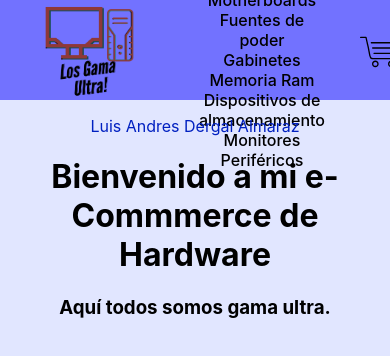
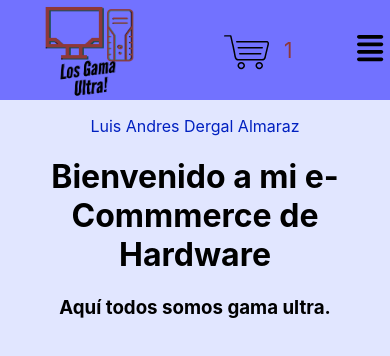
Before and after one commit to luisdergal/eCommerce-Luis-Dergal, a React (Vite) app: page / in a window 390 px wide. Shown: the top 356 px of the page. Built offline with nearby package versions, Linux system fonts and the light colour scheme.

Commit message:
responsive sin funcionalidad

```diff
--- a/package.json
+++ b/package.json
@@ -8,6 +8,10 @@
     "preview": "vite preview"
   },
   "dependencies": {
+    "@fortawesome/fontawesome-svg-core": "^6.1.1",
+    "@fortawesome/free-brands-svg-icons": "^6.1.1",
+    "@fortawesome/free-solid-svg-icons": "^6.1.1",
+    "@fortawesome/react-fontawesome": "^0.2.0",
     "react": "^18.0.0",
     "react-dom": "^18.0.0"
   },
--- a/src/App.css
+++ b/src/App.css
@@ -4,6 +4,7 @@ body {
   background: rgb(225, 230, 255);
   margin: 0px;
   padding: 0px;
+  font-size: 1rem;
 }
 
 .header {
@@ -21,7 +22,6 @@ body {
 
 .header .logo img {
   width: 100px;
-  transition: all 0.3s;
 }
 
 .header .navLinks {
@@ -84,3 +84,139 @@ body {
   66% { color: blue; }
   100% { color: red; }
 }
+
+/* Responsive */
+
+.btnMenu {
+  cursor: pointer;
+  display: none;
+}
+
+ul.show {
+  top: 65px;
+}
+
+@media screen and (max-width: 1982px) {
+  .header .logo img {
+    width: 90px;
+  }
+
+  .header .navLinks li {
+    padding: 0 15px;
+    padding: 7px 15px;
+  }
+
+  .iconoCart {
+    width: 30px;
+  }
+
+}
+
+@media screen and (max-width: 1083px) {
+
+  .header {
+    height: 110px;
+  }
+
+  .header .navLinks {
+    padding: 10px;
+  }
+
+}
+
+@media screen and (max-width: 839px) {
+
+  .header {
+    height: 150px;
+  }
+
+  .header .logo img {
+    width: 110px;
+  }
+
+  .iconoCart {
+    width: 40px;
+  }
+}
+
+
+@media screen and (max-width: 765px) {
+
+  .header .logo img {
+    width: 100px;
+  }
+
+  .header {
+    height: 90px;
+    justify-content: space-between;
+  }
+
+  .btnMenu {
+    display: inline-flex;
+    font-size: 30px;
+  }
+
+  .header .navLinks {
+    display: none;
+  }
+
+  .header .navLinks li {
+    margin: 30px 0 0 0;
+    line-height: 30px;
+  }
+
+  .header .navLinks li:hover {
+    transform: none;
+  }
+
+  .header .navLinks li a {
+    font-size: 20px;
+    font-weight: bold;
+  }
+
+  .iconoCart {
+    width: 45px;
+  }
+
+  .carrito {
+    margin-right: 150px;
+    margin-left: 100px;
+  }
+
+
+
+}
+
+@media screen and (max-width: 571px) {
+
+  .carrito {
+    margin-right: 90px;
+    margin-left: 80px;
+  }
+
+  .btnMenu {
+    margin-right: 20px;
+  }
+
+}
+
+@media screen and (max-width: 473px) {
+
+  .carrito {
+    margin-right: 65px;
+    margin-left: 70px;
+  }
+
+  .btnMenu {
+    margin-right: 20px;
+  }
+
+}
+
+@media screen and (max-width: 426px) {
+
+  .header .logo img {
+    margin-left: -px;
+  }
+
+}
--- a/src/App.jsx
+++ b/src/App.jsx
@@ -3,6 +3,8 @@ import './App.css'
 import NavBar from './components/navBar/navbar'
 import Cartwidget from './components/CartWidget/Cartwidget'
 import ItemListContainer from './components/ItemListContainer/ItemListContainer'
+import {} from '@fortawesome/react-fontawesome'
+import {} from '@fortawesome/free-solid-svg-icons'
 
 function App() {
   return (
--- a/src/components/NavBar/NavBar.jsx
+++ b/src/components/NavBar/NavBar.jsx
@@ -1,5 +1,7 @@
 import React from 'react'
 import Cartwidget from '../CartWidget/Cartwidget'
+import {FontAwesomeIcon} from '@fortawesome/react-fontawesome'
+import {faAlignJustify} from '@fortawesome/free-solid-svg-icons'
 
 const NavBar = () => {
   return (
@@ -21,6 +23,9 @@ const NavBar = () => {
             </ul>
         </nav>
         <Cartwidget></Cartwidget>
+        <div>
+        <span className='btnMenu'><FontAwesomeIcon icon={faAlignJustify}/></span>
+        </div>
     </header>
   )
 }
```
Also changed, not shown: 1 other file (tests, documents, lock files or other folders).
